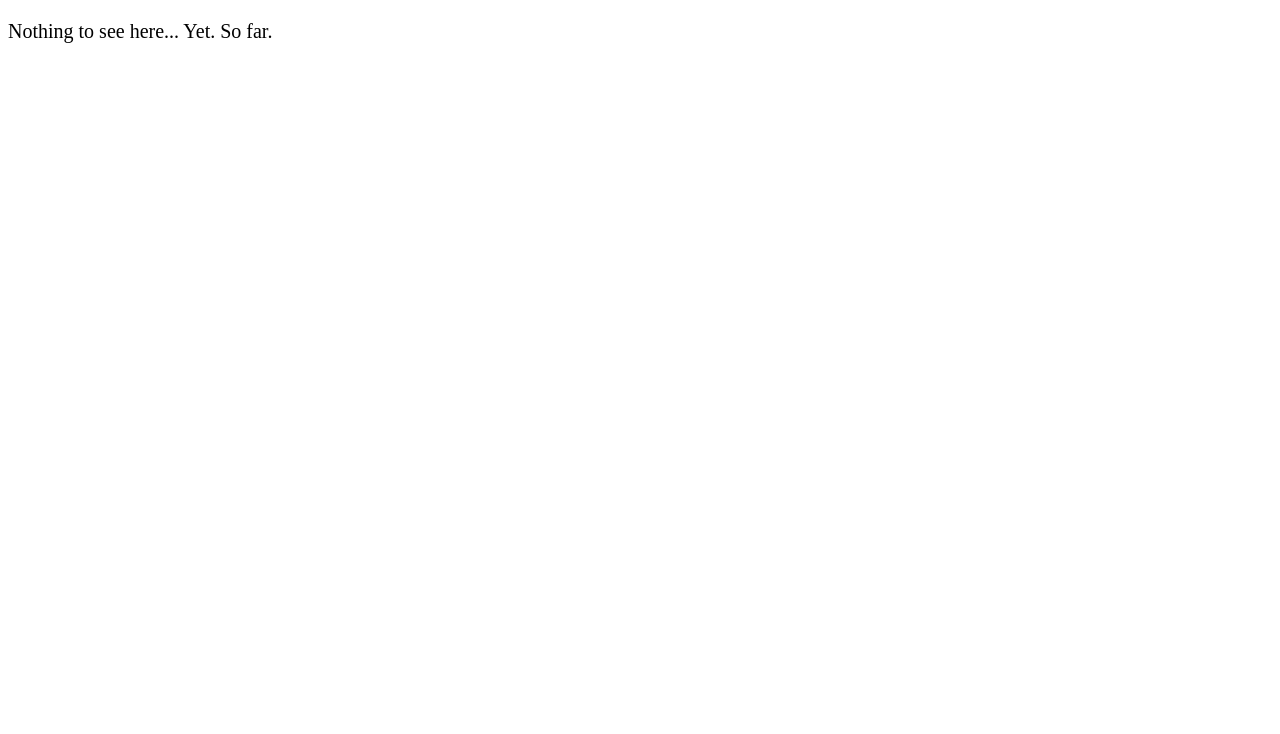
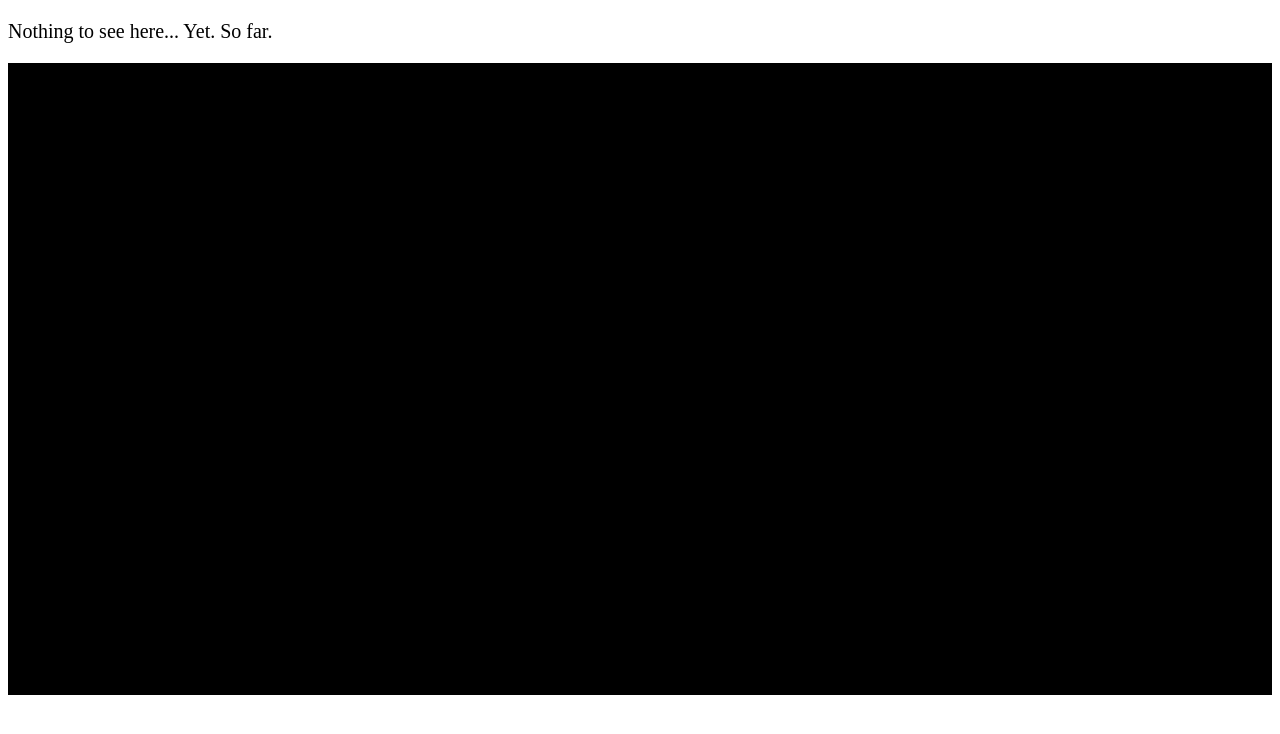
Before and after one commit to GabRioBlu/Blu-Timelines, a plain HTML site: page index.html in a window 1280 px wide. Drawn offline with Linux system fonts and the light colour scheme.

Commit message:
how do i do this

```diff
--- a/index.html
+++ b/index.html
@@ -5,18 +5,21 @@
     <meta http-equiv="X-UA-Compatible" content="IE=Edge">
     <meta name="viewport" content="width=device-width, initial-scale=1">
 
-  <title>Blu's Timelines</title></title>
-
-  <!-- HTML -->
-
+    <title>Blu's Timelines</title>
 
     <!-- Custom Styles -->
     <link rel="stylesheet" href="style.css">
 </head>
 
 <body>
+    <!-- HTML -->
     <p>Nothing to see here... Yet. So far.</p>
-  <!-- Project -->
+
+	<canvas id="Display" style="display:block; background-color:black; width:100%">
+
+	</canvas>
+
+    <!-- Scripts -->
     <script src="main.js"></script>
 </body>
 </html>
--- a/main.js
+++ b/main.js
@@ -1 +1,6 @@
-console.log('Hello World!');
+const canvas = document.getElementById("Display");
+const ctx = canvas.getContext("2d");
+
+ctx.beginPath();
+ctx.rect(20, 20, 100, 100);
+ctx.stroke();
```
Lines whose indentation alone changed are shown as unchanged.
